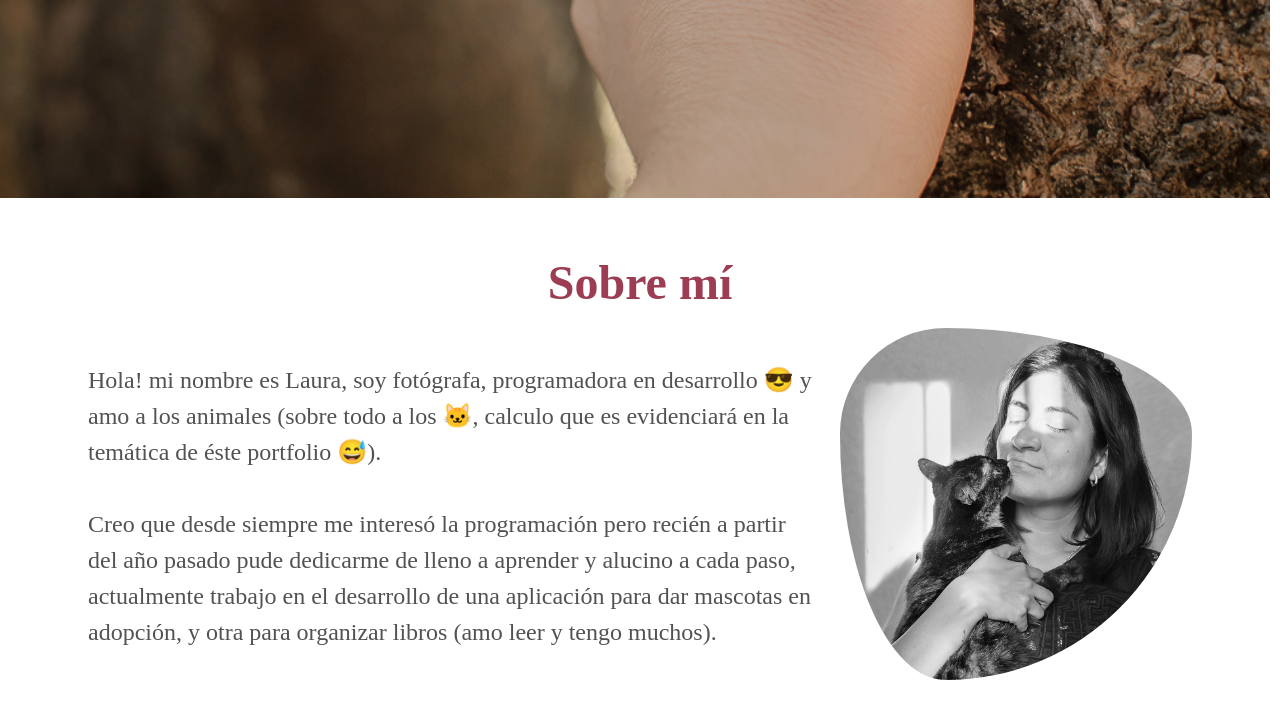
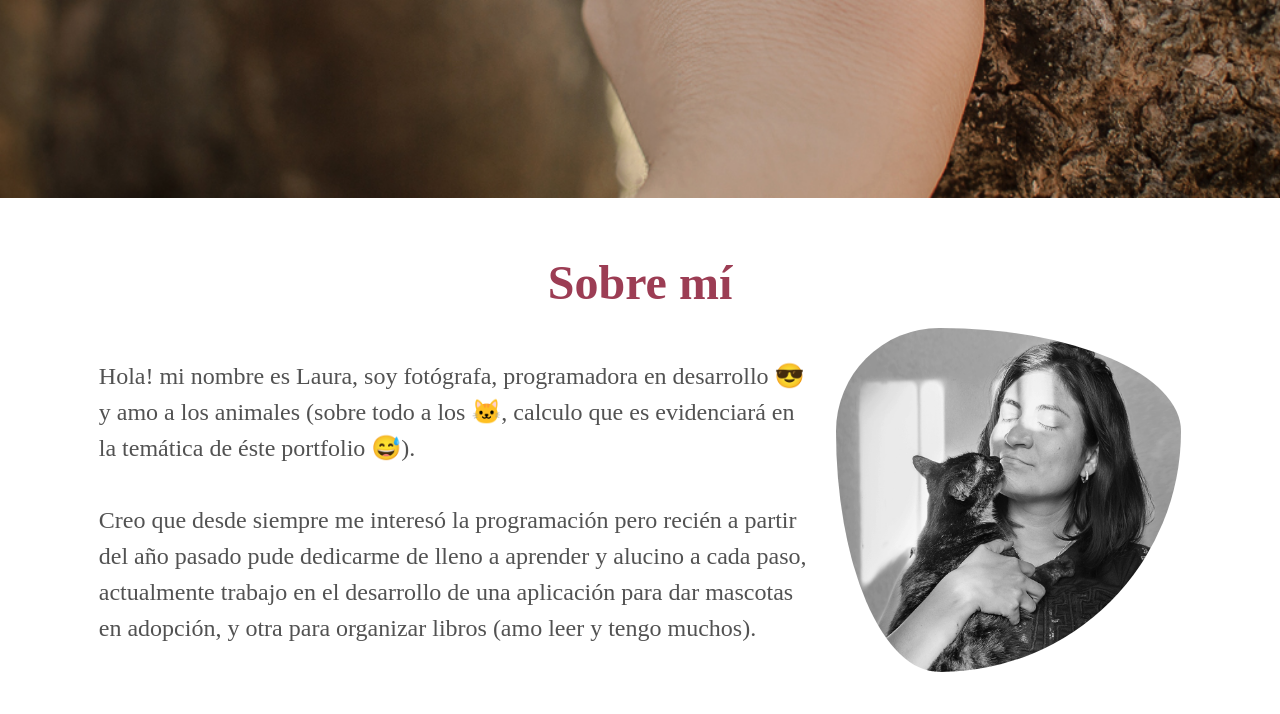
Before and after one commit to laubg/laubg.github.io, a website: page index.html in a window 1280 px wide. Shown: the part 714-1428 px from the top of the page. Drawn offline with nearby package versions, Linux system fonts and the light colour scheme; a web font is replaced by a local one.

Commit message:
ver si soluciona header

```diff
--- a/css/style.css
+++ b/css/style.css
@@ -184,6 +184,10 @@ a:hover{
     margin-bottom: 13rem;
 }
 
+.bodyrow{
+    margin:0;
+}
+
 #perfiles{
     color: white;
 }
--- a/index.html
+++ b/index.html
@@ -21,7 +21,7 @@
 
     <title>Portfolio Laura Bautista</title>
 </head>
-<body class="row">
+<body class="row bodyrow">
 
     <!--Header-->
      <header id="inicio" class="header">
```
